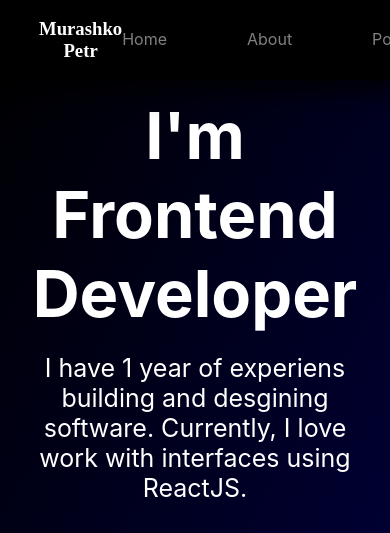
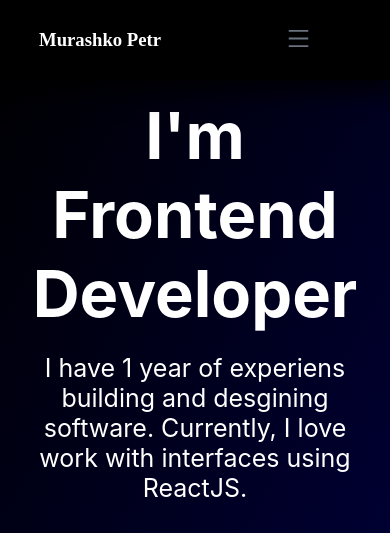
Before and after one commit to murashko12/portfolio-website, a React (Create React App) app: page / in a window 390 px wide. Shown: the top 533 px of the page. Built offline with nearby package versions, Linux system fonts and the light colour scheme; grey boxes are pictures that could not be loaded.

Commit message:
NavBar ready

```diff
--- a/src/Components/Experience.css
+++ b/src/Components/Experience.css
@@ -34,8 +34,6 @@
     border-radius: 1rem;
     box-shadow: 0px 10px 20px 5px rgba(255, 0, 0, 0.5);
 }
-
-
 
 .ExperienceElem {
     height: 250px;
--- a/src/Components/NavBar.css
+++ b/src/Components/NavBar.css
@@ -8,7 +8,7 @@
     align-items: center;
     color:gray;
     padding: 0 10%;
-    z-index: 2;
+    z-index: 20;
     /* opacity: 0.5; */
     box-shadow: 0px 10px 20px 5px rgba(0, 0, 0, 0.7);
 }
@@ -18,13 +18,13 @@
     color: white;
 }
 
-.NavBar ul {
+.NavBarUl {
     display: flex;
     list-style-type: none;
     gap: 5rem;
 }
 
-.NavBar ul li {
+.NavBarUl li {
     text-transform: capitalize;
     cursor: pointer;
     opacity: 100%;
@@ -37,7 +37,7 @@
     /* border-bottom: 2px solid white; */
 }
 
-.NavBar ul li::after {
+.NavBarUl li::after {
     content: '';
     display: block;
     width: 0;
@@ -47,8 +47,92 @@
     transition: width .3s;
 }
 
-.NavBar ul li:hover::after {
+.NavBarUl li:hover::after {
     width: 100%;
     color: rgb(255, 255, 255);
     /* transition: width .3s; */
 }
+
+
+.mobileBtn {
+    display: none;
+    cursor: pointer;
+    padding-right: 40px;
+    z-index: 10;
+    color: rgb(107 114 128);
+}
+
+@media(max-width: 990px) {
+    .mobileBtn {
+        display: block;
+    }
+    .NavBarUl {
+        margin-top: 5rem;
+        display: flex;
+        flex-direction: column;
+        justify-content: center;
+        text-align: center;
+        position: fixed;
+        gap: 5rem;
+        left: -100%;
+        right: 0;
+        top: 0;
+        bottom: 0;
+        width: 100%;
+        height: calc(100vh - 4rem);
+        background: rgb(142,140,140);
+        background: linear-gradient(231deg, rgba(142,140,140,1) 0%, rgba(54,35,35,1) 100%);
+        color: white;
+        text-transform: capitalize;
+        z-index: 10;
+        transition: left 0.5s;
+        font-size: 30px;
+    }
+    .active {
+        margin-top: 5rem;
+        display: flex;
+        flex-direction: column;
+        justify-content: center;
+        text-align: center;
+        position: fixed;
+        gap: 5rem;
+        left: 0;
+        right: 0;
+        top: 0;
+        bottom: 0;
+        width: 100%;
+        height: calc(100vh - 4rem);
+        background: rgb(142,140,140);
+        background: linear-gradient(231deg, rgba(142,140,140,1) 0%, rgba(54,35,35,1) 100%);
+        color: white;
+        text-transform: capitalize;
+        z-index: 10;
+        transition: left 0.5s;
+        font-size: 30px;
+    }
+
+    .active li {
+        text-transform: capitalize;
+        cursor: pointer;
+        opacity: 100%;
+        transition-duration: 300ms;
+    }
+
+    .active ul li:hover {
+        scale: 120%;
+        color:white;
+        /* border-bottom: 2px solid white; */
+    }
+
+    .active li::after {
+        content: '';
+        display: block;
+        width: 0;
+        height: 2px;
+        background: rgb(255, 255, 255);
+
+        transition: width .3s;
+    }
+
+
+}
--- a/src/Components/NavBar.jsx
+++ b/src/Components/NavBar.jsx
@@ -1,9 +1,12 @@
 import React, {useState} from 'react';
 import './NavBar.css';
 import {Link} from "react-scroll";
+import {AiOutlineMenu, AiOutlineClose} from 'react-icons/ai';
 
 const NavBar = () => {
+
     const [nav, setNav] = useState(false)
+
     const links = [
         {
             id: 1,
@@ -19,7 +22,7 @@ const NavBar = () => {
         },
         {
             id: 4,
-            link: 'Experience'
+            link: 'experience'
         },
         {
             id: 5,
@@ -32,11 +35,14 @@ const NavBar = () => {
 
             <h3>Murashko Petr</h3>
 
-            <ul>
+            <ul className={nav ? 'active' : 'NavBarUl'}>
                 {links.map(({id, link}) => (<li key={id}>
                     <Link to={link} smooth duration={500}>{link}</Link>
                 </li>))}
             </ul>
+            <div onClick={() => setNav(!nav)} className='mobileBtn'>
+                {nav ? <AiOutlineClose size={25} /> : <AiOutlineMenu size={25}/>}
+            </div>
 
         </div>
     );
```
